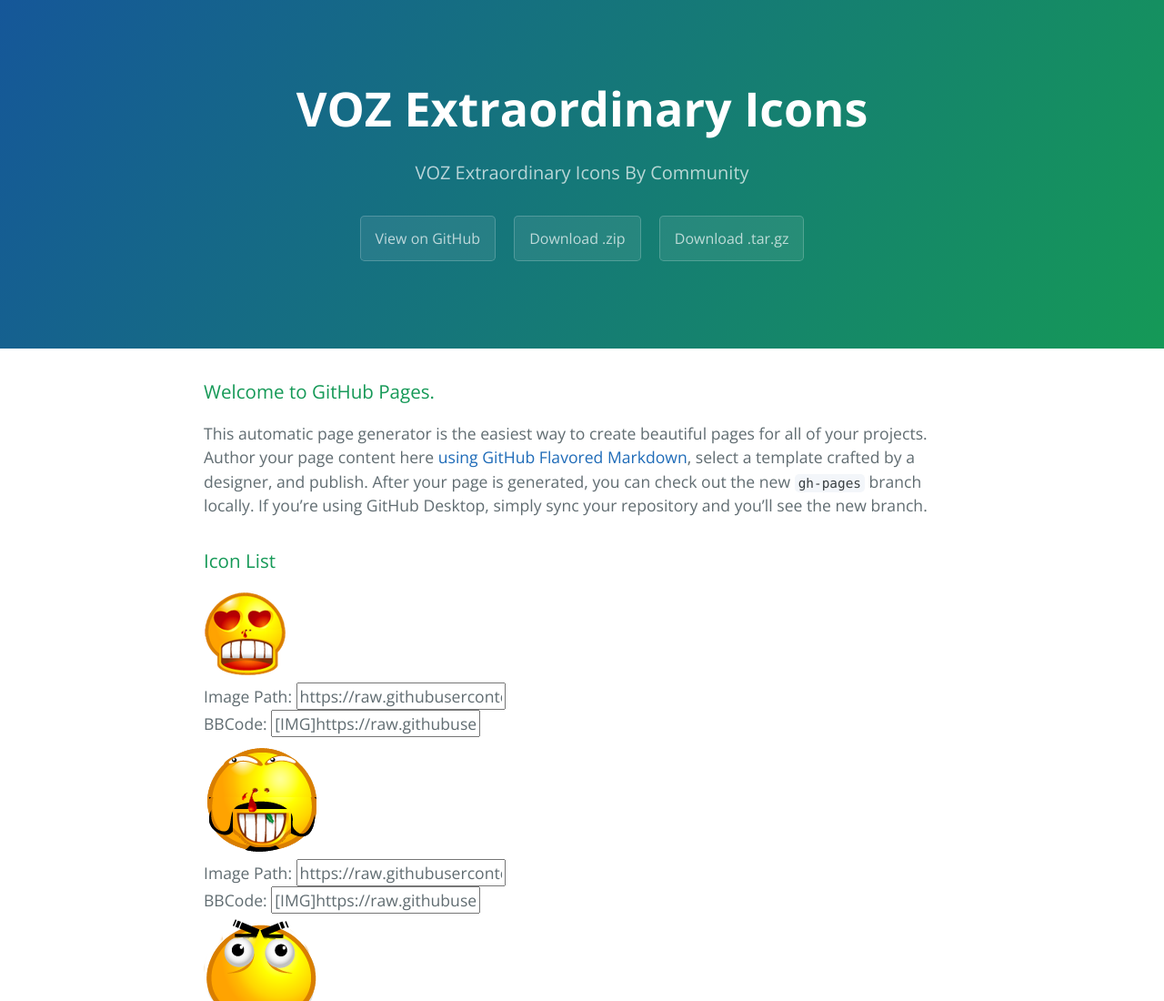
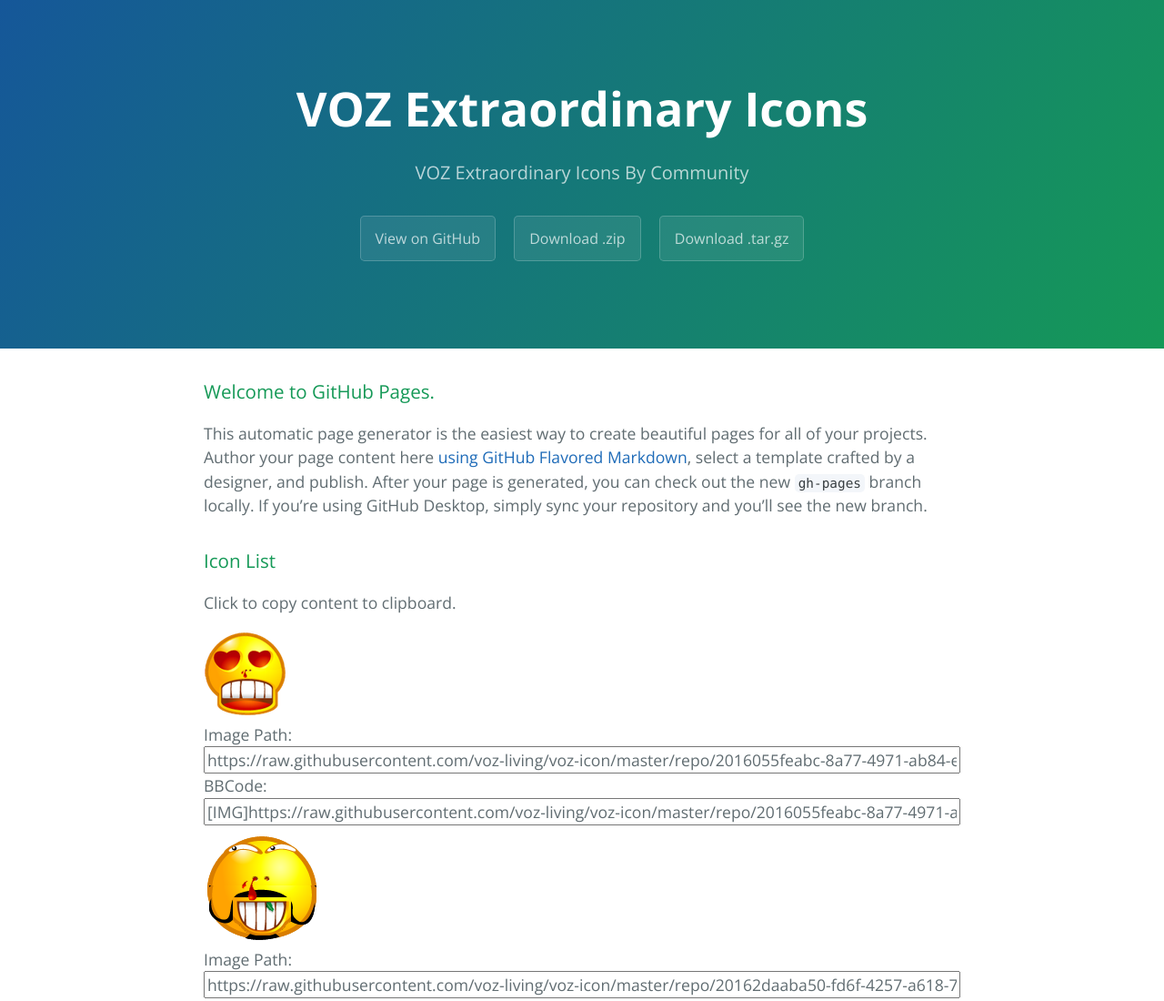
Before and after one commit to voz-living/voz-icon, a plain HTML site: page index.html in a window 1280 px wide. Shown: the top 1100 px of the page at 91% size. Drawn offline with nearby package versions, Linux system fonts and the light colour scheme.

Commit message:
widen the input

```diff
--- a/index.html
+++ b/index.html
@@ -10,6 +10,11 @@
     <link rel="stylesheet" type="text/css" href="stylesheets/github-light.css" media="screen">
     <script src="https://cdnjs.cloudflare.com/ajax/libs/jquery/3.0.0-beta1/jquery.min.js"></script>
     <script src="app.js"></script>
+    <style>
+    .copyable{
+        width: 100%;
+    }
+    </style>
   </head>
   <body>
     <section class="page-header">
@@ -25,8 +30,10 @@
 <a id="welcome-to-github-pages" class="anchor" href="#welcome-to-github-pages" aria-hidden="true"><span aria-hidden="true" class="octicon octicon-link"></span></a>Welcome to GitHub Pages.</h3>
 
 <p>This automatic page generator is the easiest way to create beautiful pages for all of your projects. Author your page content here <a href="https://guides.github.com/features/mastering-markdown/">using GitHub Flavored Markdown</a>, select a template crafted by a designer, and publish. After your page is generated, you can check out the new <code>gh-pages</code> branch locally. If you’re using GitHub Desktop, simply sync your repository and you’ll see the new branch.</p>
+
 <h3>Icon List</h3>
 <p>
+    Click to copy content to clipboard.
     <div id="icon-list"></div>
 </p>
 <h3>
```
